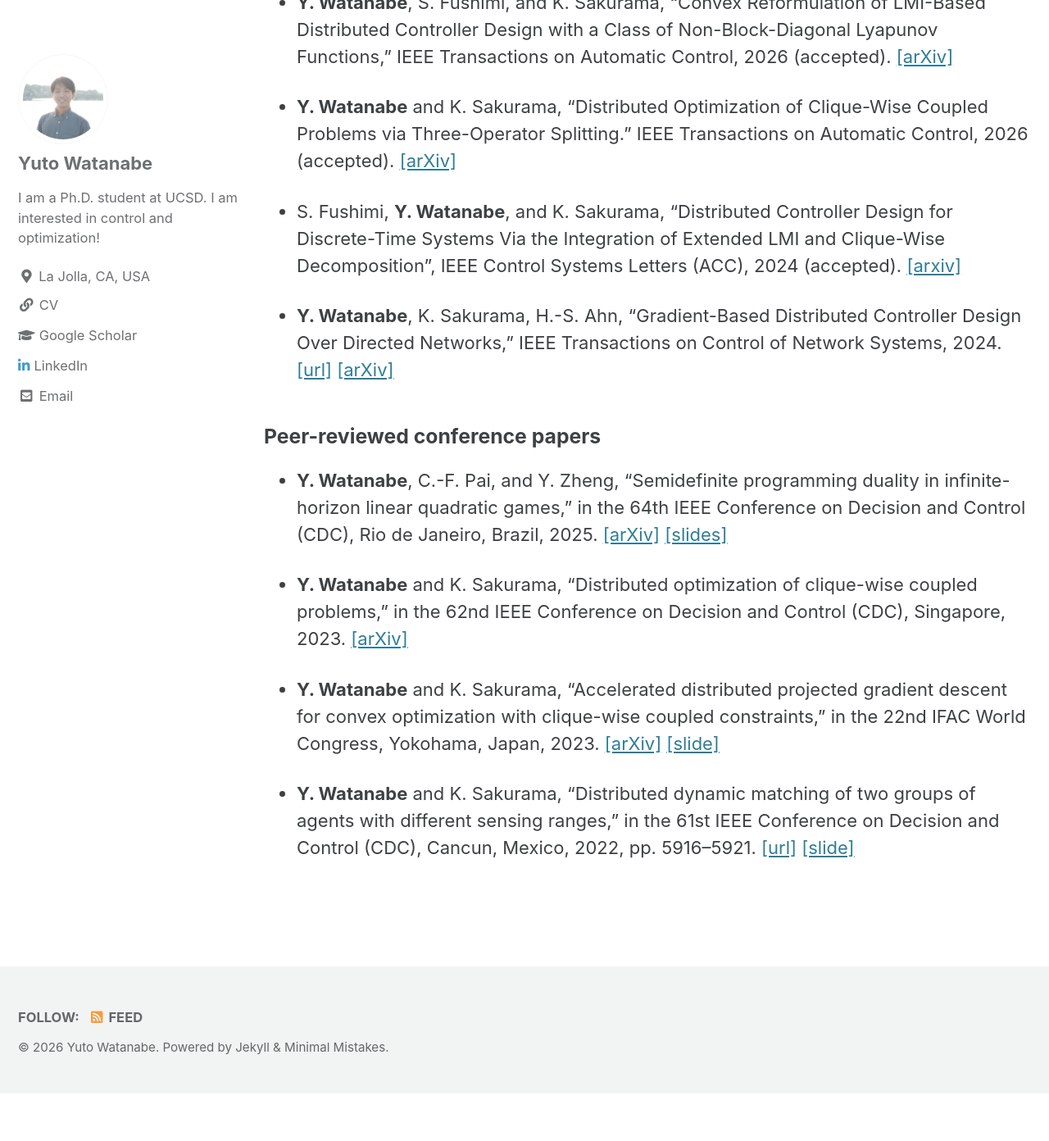
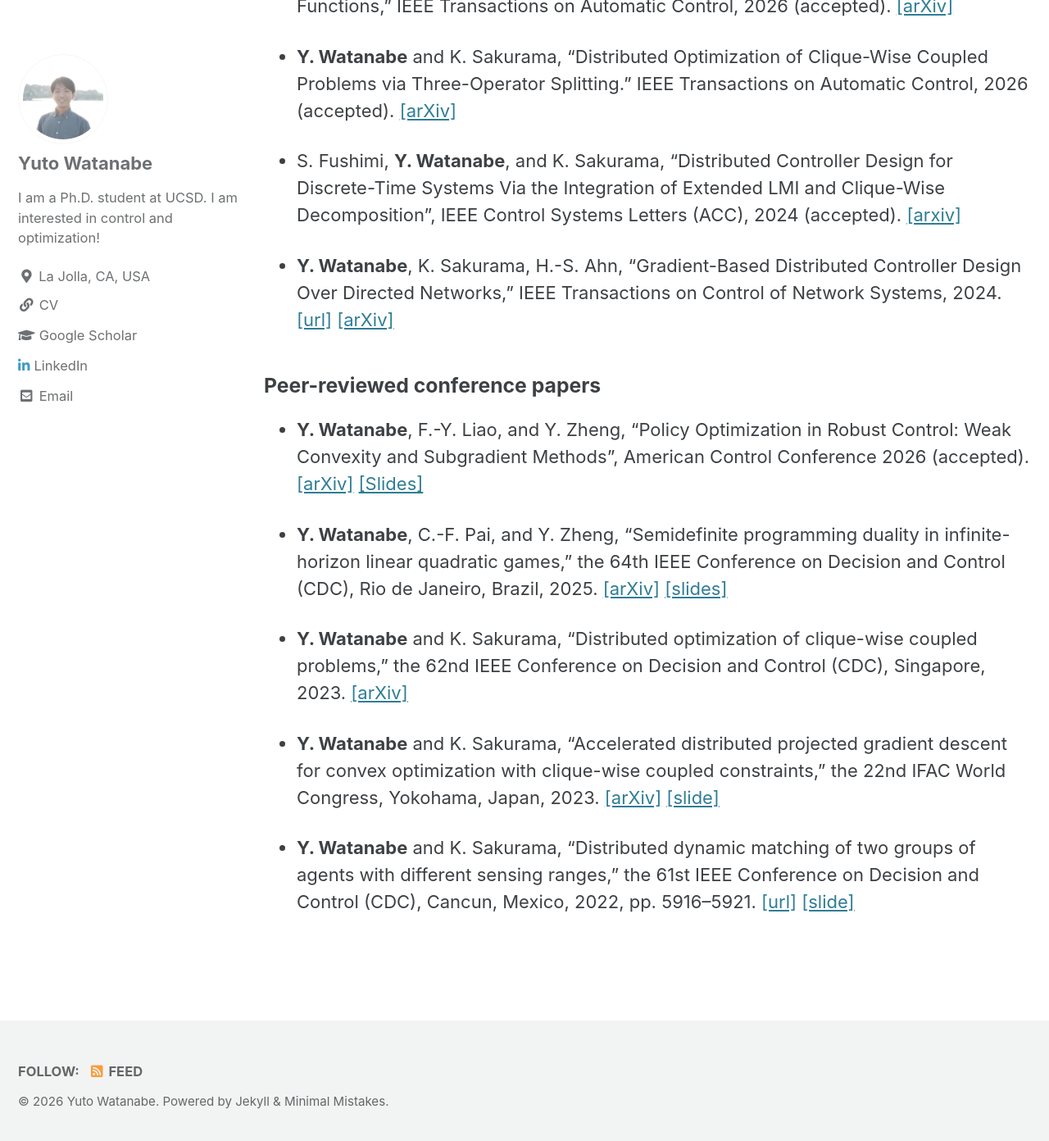
Before and after one commit to WatanabeYuto/watanabeyuto.github.io, a Jekyll site: the page built from publication.md, in a window 1280 px wide and 1400 px high, scrolled down 1165 px. Shown: the top 1392 px of the window at 82% size. Built offline with Jekyll 4.4.1, drawn with Linux system fonts in a browser that asks for light colours; cached includes are drawn as plain includes; before the commit the page ends 2499 px from its top, so only the background shows below that; some of the changed text lies outside the part shown.

Commit message:
publication update

```diff
--- a/publication.md
+++ b/publication.md
@@ -8,7 +8,7 @@ author_profile: true
 
 ### Selected papers
 
-- **Y. Watanabe**, F.-Y. Liao, and Y. Zheng, "Policy Optimization in Robust Control: Weak Convexity and Subgradient Methods". [[arXiv]](https://arxiv.org/abs/2509.25633) [[Slides]](https://drive.google.com/file/d/1H37gwgLJTSR2myNdTQ50rq6brpeEkW02/view?usp=sharing)
+- **Y. Watanabe**, F.-Y. Liao, and Y. Zheng, "Policy Optimization in Robust Control: Weak Convexity and Subgradient Methods", American Control Conference 2026 (accepted). [[arXiv]](https://arxiv.org/abs/2509.25633) [[Slides]](https://drive.google.com/file/d/1H37gwgLJTSR2myNdTQ50rq6brpeEkW02/view?usp=sharing)
 
 - **Y. Watanabe** and Y. Zheng, "Revisiting strong duality, hidden convexity, and gradient
 dominance in the linear quadratic regulator". [[arXiv]](https://arxiv.org/abs/2503.10964)
@@ -24,8 +24,6 @@ with a Class of Non-Block-Diagonal Lyapunov Functions,” IEEE Transactions on A
 ### Preprints
 
 - C.-F. Pai, **Y. Watanabe**, Y. Tang, and Y. Zheng, "Policy Optimization for Mixed H2/H-infinity Control: Benign Nonconvexity and Global Optimality", submitted to Automatica.
-
-- **Y. Watanabe**, F.-Y. Liao, and Y. Zheng, "Policy Optimization in Robust Control: Weak Convexity and Subgradient Methods", submitted to ACC2026. [[arXiv]](https://arxiv.org/abs/2509.25633) [[Slides]](https://drive.google.com/file/d/1H37gwgLJTSR2myNdTQ50rq6brpeEkW02/view?usp=sharing)
 
 - **Y. Watanabe** and Y. Zheng, "Revisiting strong duality, hidden convexity, and gradient
 dominance in the linear quadratic regulator", submitted to SIAM Journal on Control and Optimization (under review). [[arXiv]](https://arxiv.org/abs/2503.10964)
@@ -46,16 +44,18 @@ with a Class of Non-Block-Diagonal Lyapunov Functions,” IEEE Transactions on A
 
 ### Peer-reviewed conference papers
 
-- **Y. Watanabe**, C.-F. Pai, and Y. Zheng, “Semidefinite programming duality in infinite-horizon linear quadratic games,” in the
+- **Y. Watanabe**, F.-Y. Liao, and Y. Zheng, "Policy Optimization in Robust Control: Weak Convexity and Subgradient Methods", American Control Conference 2026 (accepted). [[arXiv]](https://arxiv.org/abs/2509.25633) [[Slides]](https://drive.google.com/file/d/1H37gwgLJTSR2myNdTQ50rq6brpeEkW02/view?usp=sharing)
+
+- **Y. Watanabe**, C.-F. Pai, and Y. Zheng, “Semidefinite programming duality in infinite-horizon linear quadratic games,” the
 64th IEEE Conference on Decision and Control (CDC), Rio de Janeiro, Brazil, 2025. [[arXiv]](https://arxiv.org/abs/2504.02201) [[slides]](https://drive.google.com/file/d/1CCRbqFxUcOWdvHNvNHR6t9i49bbmdrLn/view?usp=sharing)
 
-- **Y. Watanabe** and K. Sakurama, “Distributed optimization of clique-wise coupled problems,” in the
+- **Y. Watanabe** and K. Sakurama, “Distributed optimization of clique-wise coupled problems,” the
 62nd IEEE Conference on Decision and Control (CDC), Singapore, 2023. [[arXiv]](https://arxiv.org/abs/2304.10904)
 
 - **Y. Watanabe** and K. Sakurama, “Accelerated distributed projected gradient descent for convex
-optimization with clique-wise coupled constraints,” in the 22nd IFAC World Congress, Yokohama, Japan, 2023. [[arXiv]](https://arxiv.org/abs/2211.06284) [[slide]](https://drive.google.com/file/d/18eFJD-pbYeG8jPoaMKLd6CcjYlKPyjIa/view?usp=sharing)
+optimization with clique-wise coupled constraints,” the 22nd IFAC World Congress, Yokohama, Japan, 2023. [[arXiv]](https://arxiv.org/abs/2211.06284) [[slide]](https://drive.google.com/file/d/18eFJD-pbYeG8jPoaMKLd6CcjYlKPyjIa/view?usp=sharing)
 
 
 - **Y. Watanabe** and K. Sakurama, “Distributed dynamic matching of two groups of agents with different
-sensing ranges,” in the 61st IEEE Conference on Decision and Control (CDC), Cancun, Mexico, 2022,
+sensing ranges,” the 61st IEEE Conference on Decision and Control (CDC), Cancun, Mexico, 2022,
 pp. 5916–5921. [[url]](https://ieeexplore.ieee.org/abstract/document/9993395) [[slide]](https://drive.google.com/file/d/1ET6BVsJRdsJL14AmMctc9dIXT_bd6rDw/view?usp=sharing)
```
